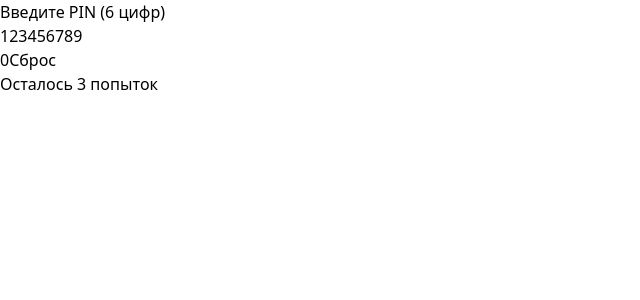
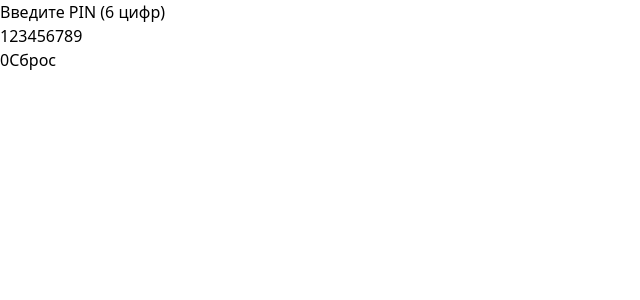
Before and after one commit to the80hz/postamat-vite, a React (Vite) app: page / in a window 1280 px wide. Shown: the top 300 px of the page, without its empty margins (0-640 px from the left). Built offline with nearby package versions, Linux system fonts and the light colour scheme.

Commit message:
change modal

```diff
--- a/src/App.jsx
+++ b/src/App.jsx
@@ -23,7 +23,11 @@ function App() {
     } else {
       const newAttempts = attempts + 1;
       setAttempts(newAttempts);
-      setShowModal(true); // Показываем модальное окно
+
+      // Показываем модальное окно, только если остались попытки
+      if (newAttempts < 3) {
+        setShowModal(true);
+      }
 
       if (newAttempts >= 3) {
         setScreen("error");
@@ -54,7 +58,6 @@ function App() {
         <PinScreen
           onSubmit={handlePinSubmit}
           disabled={isLocked}
-          attemptsLeft={attemptsLeft}
         />
       )}
       {screen === "delivery" && (
--- a/src/components/PinScreen.jsx
+++ b/src/components/PinScreen.jsx
@@ -1,7 +1,7 @@
 import React, { useState } from "react";
 import Keyboard from "./Keyboard";
 
-export default function PinScreen({ onSubmit, disabled, attemptsLeft }) {
+export default function PinScreen({ onSubmit, disabled }) {
   const [pin, setPin] = useState("");
 
   const handleDigit = (digit) => {
@@ -31,11 +31,6 @@ export default function PinScreen({ onSubmit, disabled, attemptsLeft }) {
         ))}
       </div>
       <Keyboard onDigitPress={handleDigit} onClear={handleClear} disabled={disabled} />
-      {!disabled && attemptsLeft > 0 && (
-        <div className="text-gray-600 mt-2">
-          Осталось {attemptsLeft} попыток
-        </div>
-      )}
       {disabled && <div className="text-red-500 mt-2">Экран временно заблокирован</div>}
     </div>
   );
```
